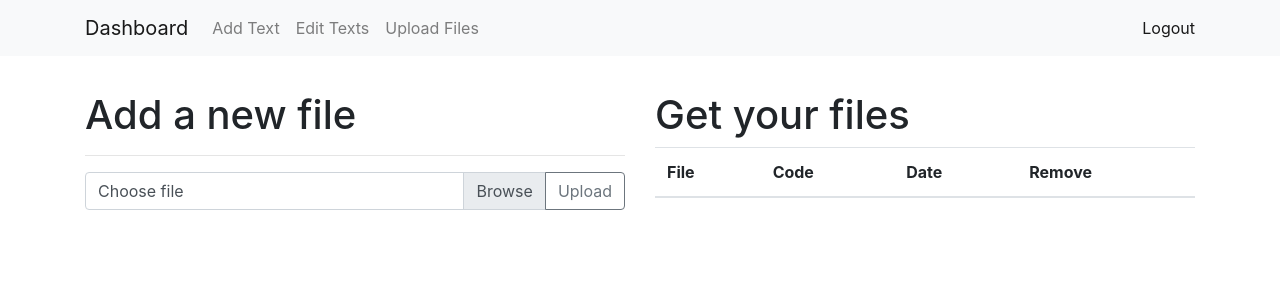
After one commit to radoslawkrawczyk/microcms, a CodeIgniter app: page /database/admin/upload in a window 1280 px wide. The commit adds this page. Shown: the top 300 px of the page. Run offline with CodeIgniter, Linux system fonts and the light colour scheme; the visitor is signed in with stand-in values (Sample User, id 1); lists and menus that the app fills with data are empty.

Commit message:
Bugfixes, Upload Files subpage added, Change password form added

```diff
--- a/application/config/routes.php
+++ b/application/config/routes.php
@@ -67,5 +67,7 @@ $route['admin/text/add/post']['POST'] = 'admin/textAdd';
 $route['admin/text/edit'] = 'admin/edit';
 $route['admin/text/edit/post']['POST'] = 'admin/editPost';
 $route['admin/text/edit/remove']['POST'] = 'admin/remove';
+$route['admin/password']['POST'] = 'admin/password';
+$route['admin/upload'] = 'admin/upload';
 
 $route['admin/logout'] = 'admin/logout';
--- a/application/controllers/Admin.php
+++ b/application/controllers/Admin.php
@@ -46,11 +46,13 @@ class Admin extends CI_Controller
 
     public function logged()
     {
+        $user = $this->input->post('username');
+        $pass = hash("sha256", $this->input->post('password'));
+
         $this->load->helper('url');
         $this->load->model('admindb');
         $user = $this->input->post('username');
         $pass = $this->input->post('pass');
-
 
         if ($this->admindb->getUser($user, $pass)) {
             $this->load->library('session');
@@ -59,21 +61,36 @@ class Admin extends CI_Controller
                 redirect('/admin/dashboard');
             }
 
+        } else {
+            redirect('/admin/login');
         }
-        else
-        redirect('/admin/login');
+
     }
 
     public function dashboard()
     {
+
         $this->load->library('session');
-        if ($this->session->logged_in) {
+
+        if ($this->session->logged_in === true) {
             $data = ['user' => $this->session->user];
             $this->load->view('admin/dashboard', $data);
         } else {
             $this->load->helper('url');
             redirect('/admin/login');
         }
+    }
+
+    public function password()
+    {
+        $this->load->model('admindb');
+        $currentPassword = $this->input->post('currentPassword');
+        $newPassword = $this->input->post('newPassword');
+
+        echo hash("sha256", 'qwerty');
+        echo "<br>";
+        echo ($this->admindb->checkPass('qwerty'));
+
     }
 
     public function text()
@@ -150,7 +167,8 @@ class Admin extends CI_Controller
         }
     }
 
-    public function remove() {
+    public function remove()
+    {
         $textId = ($this->input->post('text_id_del'));
         $this->load->model('admindb');
         $this->admindb->deleteText($textId);
@@ -158,6 +176,20 @@ class Admin extends CI_Controller
         $this->load->helper('url');
 
         redirect('/admin/text/edit');
+    }
+
+    public function upload()
+    {
+        $this->load->library('session');
+        if ($this->session->logged_in) {
+            $data = ['user' => $this->session->user,
+                'content' => 'upload'];
+
+            $this->load->view('admin/dashboard', $data);
+        } else {
+            $this->load->helper('url');
+            redirect('/admin/login');
+        }
     }
 
     public function logout()
--- a/application/views/admin/dashboard.php
+++ b/application/views/admin/dashboard.php
@@ -25,7 +25,7 @@
               <a class="nav-link" href="/admin/text/edit">Edit Texts</a>
             </li>
             <li class="nav-item">
-              <a class="nav-link" href="#">Upload Files</a>
+              <a class="nav-link" href="/admin/upload">Upload Files</a>
             </li>
 
           </ul>
@@ -40,14 +40,47 @@
         <div id="content">
         <?php if (!empty($content) && $content === 'text') { $this->load->view('admin/text'); }?>
         <?php if (!empty($content) && $content === 'edit') { $this->load->view('admin/edit'); }?>
+        <?php if (!empty($content) && $content === 'upload') { $this->load->view('admin/upload'); }?>
         </div>
         <?php if (empty($content)) { ?>
         <p>All your texts are listed in the Texts List in the upper menu.</p>
         <p>To get content of the text send a <strong>GET</strong> request to <code>/api/text/{id}</code> with <code>{id}</code> changed to your resource ID</p>
         <hr>
-        <p><small>Would you like to <a href="#">edit your password</a>?</small></p>
+        <p><small>Would you like to <a href="#" id="passwordEditLink">edit your password</a>?</small></p>
+        <div class="row" id="passwordChangeForm" style="display: none;">
+        <div class="col-md-6 col-12">
+        <form action="/admin/password" method="post">
+          <div class="form-group">
+                <label for="currentPassword">Your current password</label>
+              <input type="password" class="form-control"  name="currentPassword" id="currentPassword" placeholder="">
+              <small class="form-text text-muted">You will logged out after changing your password</small>
+              <small class="form-text text-muted">Passwords can't be the same</small>
+              <label for="newPassword">Your new password</label>
+              <input type="password" class="form-control"  name="newPassword" id="newPassword" placeholder="">
+              <small class="form-text text-muted">You should use some numbers and special characters</small>
+              </div>
+              <input type="submit" class="btn btn-primary " value="Change password">
+
+        </form>
+        </div>
+        </div>
         <?php } ?>
 
+<script>
+    let formTrigger = document.getElementById("passwordEditLink");
+    let passwordForm = document.getElementById("passwordChangeForm");
+
+    formTrigger.addEventListener("click", (e) => {
+      e.preventDefault();
+      if (passwordForm.style.display === "none") {
+        passwordForm.style.display = 'block';
+      }
+      else {
+        passwordForm.style.display = 'none';
+
+      }
+    });
+  </script>
 </div>
 </body>
 </html>
--- /dev/null
+++ b/application/views/admin/upload.php
@@ -0,0 +1,40 @@
+
+<div class="row" style="margin-top: 35px;">
+<div class="col-12 col-md-6">
+<h1>Add a new file</h1>
+    <form action="/admin/upload/add/post" method="post" class="">
+        <hr>
+        <div class="form-group" id="add_new_text">
+            <div class="input-group">
+                <div class="custom-file">
+                    <input type="file" class="custom-file-input" id="inputGroupFile04">
+                    <label class="custom-file-label" for="inputGroupFile04">Choose file</label>
+                </div>
+                <div class="input-group-append">
+                    <button class="btn btn-outline-secondary" type="submit">Upload</button>
+                </div>
+            </div>
+        </div>
+    </form>
+
+
+</div>
+<div class="col-12 col-md-6">
+  <h1>Get your files</h1>
+  <table class="table">
+  <thead>
+    <tr>
+      <th scope="col">File</th>
+      <th scope="col">Code</th>
+      <th scope="col">Date</th>
+      <th scope="col">Remove</th>
+    </tr>
+  </thead>
+  <tbody>
+
+  </tbody>
+</table>
+
+
+</div>
+</div>
```
Also changed, not shown: application/models/admindb.php (+32 -10 lines), 1 other file.
